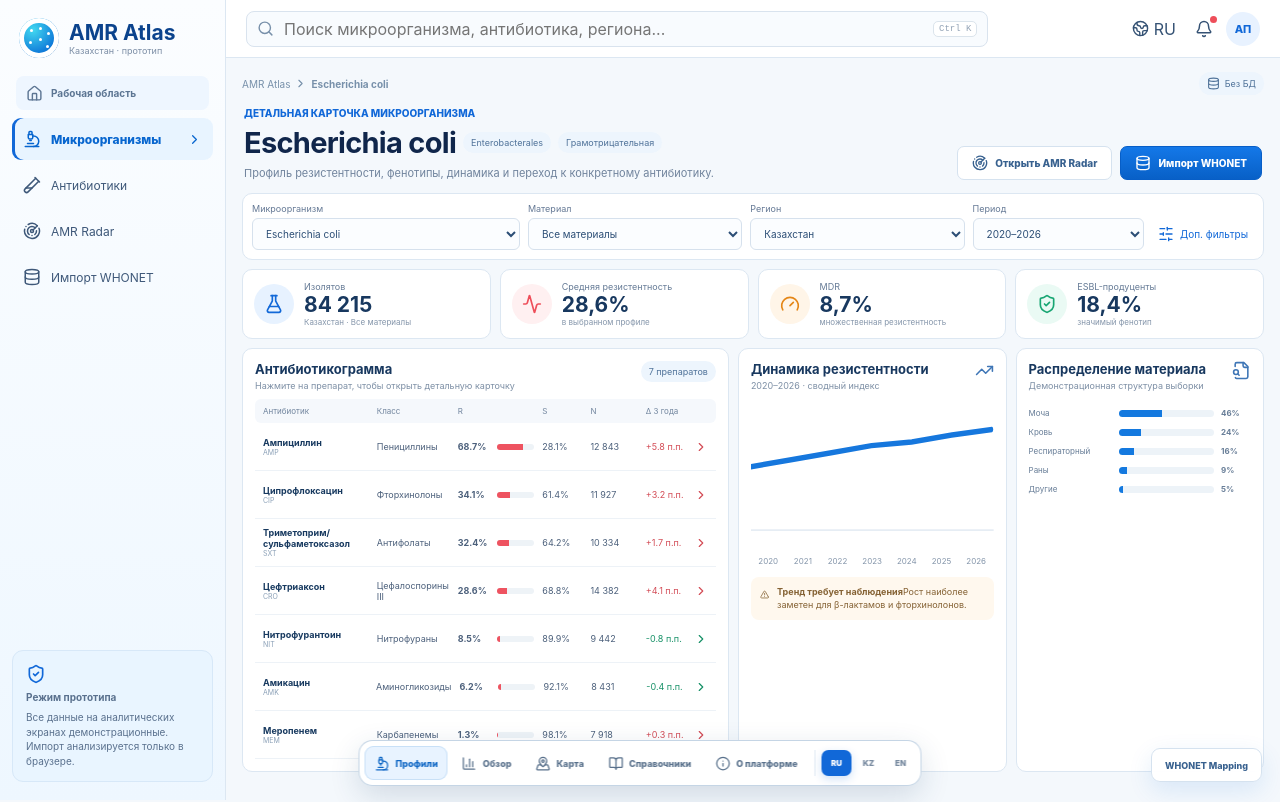
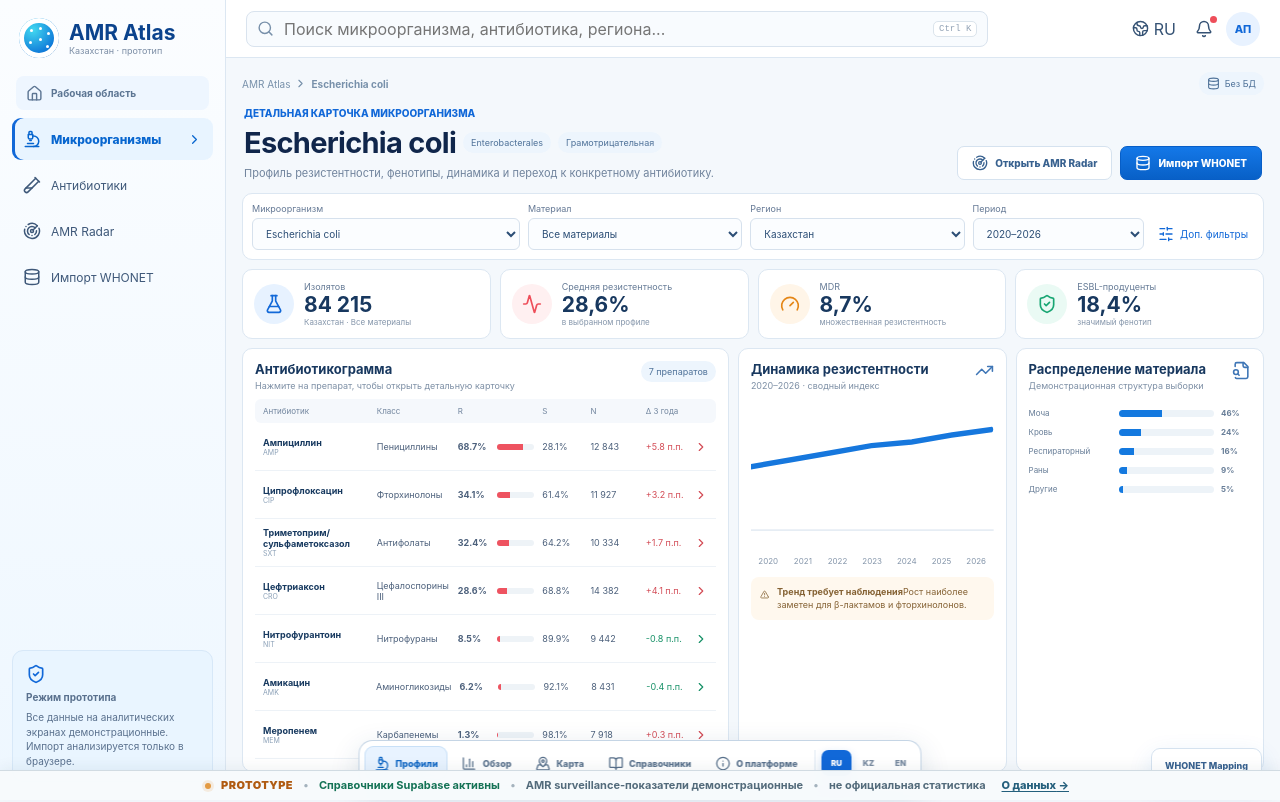
Before and after one commit to MG-Trener/ATLAS, a Next.js app: page / in a window 1280 px wide. Built offline with nearby package versions, Linux system fonts and the light colour scheme.

Commit message:
Integrate language bridge and prototype status into Next.js shell

```diff
--- a/app/layout.tsx
+++ b/app/layout.tsx
@@ -1,6 +1,8 @@
 import type { Metadata } from "next";
 import AtlasGlobalNav from "./components/AtlasGlobalNav";
+import AtlasPrototypeStatus from "./components/AtlasPrototypeStatus";
 import { AtlasLanguageProvider } from "./i18n/AtlasLanguage";
+import AtlasLanguageBridge from "./i18n/AtlasLanguageBridge";
 import AtlasLegacyTranslator from "./i18n/AtlasLegacyTranslator";
 import "./globals.css";
 
@@ -14,9 +16,11 @@ export default function RootLayout({ children }: Readonly<{ children: React.Reac
     <html lang="ru">
       <body>
         <AtlasLanguageProvider>
+          <AtlasLanguageBridge />
           {children}
           <AtlasLegacyTranslator />
           <AtlasGlobalNav />
+          <AtlasPrototypeStatus />
         </AtlasLanguageProvider>
       </body>
     </html>
```
